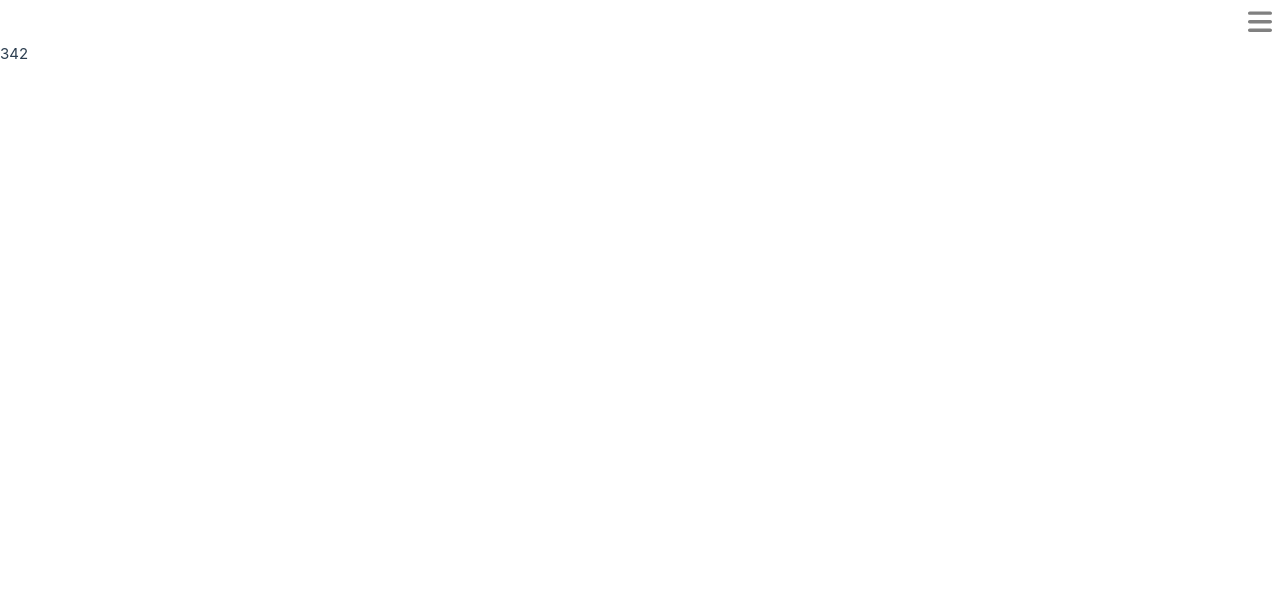
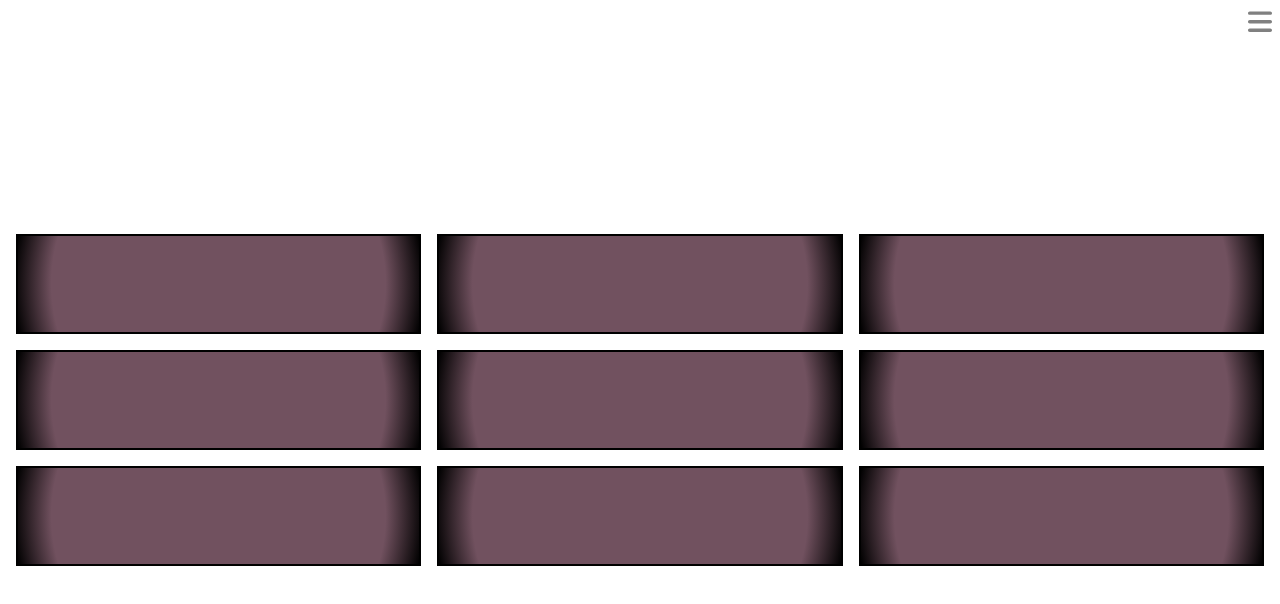
Before and after one commit to SkylerChou/Neutec-pretest, a Vue app: page / in a window 1280 px wide. Shown: the top 604 px of the page. Built offline with nearby package versions, Linux system fonts and the light colour scheme.

Commit message:
feat : 九宮格切版完成

```diff
--- a/src/App.vue
+++ b/src/App.vue
@@ -1,5 +1,5 @@
 <template>
-  <header class="flex justify-end bg-white p-2">
+  <header class="fixed top-0 w-full flex justify-end bg-white p-2">
     <MenuBtn @click="controSideMenu" />
   </header>
 
--- a/src/views/HomeView.vue
+++ b/src/views/HomeView.vue
@@ -1,5 +1,23 @@
 <template>
-  <div>342</div>
+  <div class="min-h-dvh flex justify-center items-center">
+    <div class="container grid grid-rows-3 grid-cols-3 gap-4 p-4">
+      <div class="item h-[100px] border-2 border-black"></div>
+      <div class="item h-[100px] border-2 border-black"></div>
+      <div class="item h-[100px] border-2 border-black"></div>
+      <div class="item h-[100px] border-2 border-black"></div>
+      <div class="item h-[100px] border-2 border-black"></div>
+      <div class="item h-[100px] border-2 border-black"></div>
+      <div class="item h-[100px] border-2 border-black"></div>
+      <div class="item h-[100px] border-2 border-black"></div>
+      <div class="item h-[100px] border-2 border-black"></div>
+    </div>
+  </div>
 </template>
 
 <script setup></script>
+
+<style scoped>
+.item {
+  background: radial-gradient(circle, rgba(113, 81, 95, 1) 81%, rgba(0, 0, 0, 1) 100%);
+}
+</style>
```
